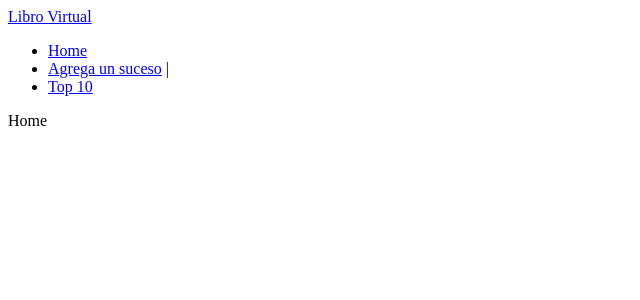
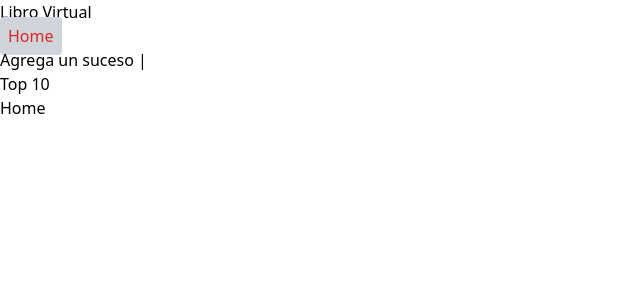
Before and after one commit to GeraldRF/frontend-4thewords-2, a Vue app: page / in a window 1280 px wide. Shown: the top 300 px of the page, without its empty margins (0-640 px from the left). Built offline with nearby package versions, Linux system fonts and the light colour scheme.

Commit message:
Se agrego instalo tailwind, sus dependencias y sus documentos de configuracion

```diff
--- a/package.json
+++ b/package.json
@@ -8,8 +8,11 @@
     "lint": "vue-cli-service lint"
   },
   "dependencies": {
+    "autoprefixer": "^9.8.8",
     "axios": "^0.27.2",
     "core-js": "^3.8.3",
+    "postcss": "^7.0.39",
+    "tailwindcss": "npm:@tailwindcss/postcss7-compat@^2.2.17",
     "vue": "^3.2.13",
     "vue-axios": "^3.4.1",
     "vue-router": "^4.0.15"
--- /dev/null
+++ b/postcss.config.js
@@ -0,0 +1,6 @@
+module.exports = {
+    plugins: {
+      tailwindcss: {},
+      autoprefixer: {},
+    },
+  }
--- /dev/null
+++ b/src/assets/css/tailwind.css
@@ -0,0 +1,3 @@
+@tailwind base;
+@tailwind components;
+@tailwind utilities;
--- a/src/components/Navbar.vue
+++ b/src/components/Navbar.vue
@@ -5,7 +5,7 @@
     </div>
     <ul>
       <li>
-        <router-link to="/">Home</router-link>
+        <router-link to="/" class="p-2 text-red-600 bg-gray-300 rounded">Home</router-link>
       </li>
       <li>
         <router-link to="/agregar">Agrega un suceso</router-link> |
--- a/src/main.js
+++ b/src/main.js
@@ -8,6 +8,10 @@ import VueAxios from 'vue-axios'
 //import router from router/index.js
 import router from './router'
 
+//import styles and tailwind css
+import '@/assets/css/tailwind.css'
+import '@/assets/css/app.css'
+
 
 const app = createApp(App)
 app.use(VueAxios, axios)
--- /dev/null
+++ b/tailwind.config.js
@@ -0,0 +1,11 @@
+module.exports = {
+  purge: ["./index.html", "./src/**/*.{vue,js,ts,jsx,tsx}"],
+  darkMode: false,
+  theme: {
+    extend: {},
+  },
+  variants: {
+    extend: {},
+  },
+  plugins: [],
+};
```
Also changed, not shown: src/assets/css/app.css (added), 1 other file (tests, documents, lock files or other folders).
